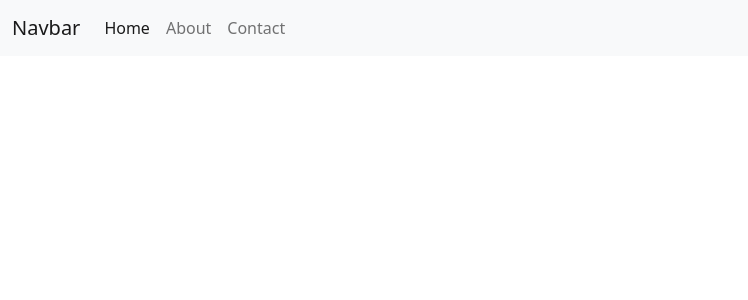
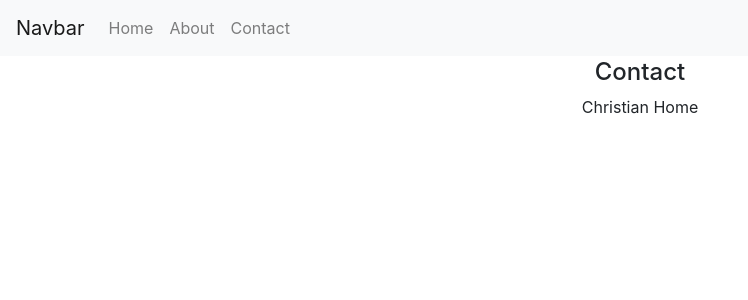
Before and after one commit to ChristianDC178/react_curse, a React (Create React App) app: page /contact in a window 1280 px wide. Shown: the top 300 px of the page, without its empty margins (0-748 px from the left). Built offline with nearby package versions, Linux system fonts and the light colour scheme.

Commit message:
'router'

```diff
--- a/public/index.html
+++ b/public/index.html
@@ -13,11 +13,12 @@
       user's mobile device or desktop. See https://developers.google.com/web/fundamentals/web-app-manifest/
     -->
   <!-- CSS only -->
-  <link href="https://cdn.jsdelivr.net/npm/bootstrap@5.1.3/dist/css/bootstrap.min.css" rel="stylesheet"
-    integrity="sha384-1BmE4kWBq78iYhFldvKuhfTAU6auU8tT94WrHftjDbrCEXSU1oBoqyl2QvZ6jIW3" crossorigin="anonymous">
   <!-- JavaScript Bundle with Popper -->
 
   <link rel="manifest" href="%PUBLIC_URL%/manifest.json" />
+  <link rel="stylesheet" href="https://stackpath.bootstrapcdn.com/bootstrap/4.5.0/css/bootstrap.min.css"
+    integrity="sha384-9aIt2nRpC12Uk9gS9baDl411NQApFmC26EwAOH8WgZl5MYYxFfc+NcPb1dKGj7Sk" crossorigin="anonymous">
+
   <!--
       Notice the use of %PUBLIC_URL% in the tags above.
       It will be replaced with the URL of the `public` folder during the build.
@@ -43,8 +44,14 @@
       To begin the development, run `npm start` or `yarn start`.
       To create a production bundle, use `npm run build` or `yarn build`.
     -->
-  <script src="https://cdn.jsdelivr.net/npm/bootstrap@5.1.3/dist/js/bootstrap.bundle.min.js"
-    integrity="sha384-ka7Sk0Gln4gmtz2MlQnikT1wXgYsOg+OMhuP+IlRH9sENBO0LRn5q+8nbTov4+1p"
+  <script src="https://code.jquery.com/jquery-3.5.1.slim.min.js"
+    integrity="sha384-DfXdz2htPH0lsSSs5nCTpuj/zy4C+OGpamoFVy38MVBnE+IbbVYUew+OrCXaRkfj"
+    crossorigin="anonymous"></script>
+  <script src="https://cdn.jsdelivr.net/npm/popper.js@1.16.0/dist/umd/popper.min.js"
+    integrity="sha384-Q6E9RHvbIyZFJoft+2mJbHaEWldlvI9IOYy5n3zV9zzTtmI3UksdQRVvoxMfooAo"
+    crossorigin="anonymous"></script>
+  <script src="https://stackpath.bootstrapcdn.com/bootstrap/4.5.0/js/bootstrap.min.js"
+    integrity="sha384-OgVRvuATP1z7JjHLkuOU7Xw704+h835Lr+6QL9UvYjZE3Ipu6Tp75j7Bh/kR0JKI"
     crossorigin="anonymous"></script>
 </body>
 
--- a/src/RouterApp.js
+++ b/src/RouterApp.js
@@ -4,19 +4,19 @@ import Home from './components/router/Home'
 import About from './components/router/About'
 import Contact from './components/router/Contact'
 import Navbar from './components/router/Navbar'
-import { BrowserRouter as Router, Route, Link } from "react-router-dom";
+import { BrowserRouter as Router, Routes, Route, Link } from "react-router-dom";
+import { Nav } from 'reactstrap';
 
 function RouterApp() {
     return (
-        <Router>
-            <div className="App">
-                <Navbar>
-                    <Route exact path="/" component={Home} />
-                    <Route path="/about" component={About} />
-                    <Route path="/contact" component={Contact} />
-                </Navbar>
-            </div>
-        </Router>
+        <div className="App">
+            <Navbar />
+            <Routes>
+                <Route exact path="/" element={<Home />} />
+                <Route path="/about" element={<About />} />
+                <Route path="/contact" element={<Contact />} />
+            </Routes>
+        </div>
     );
 }
 
--- a/src/components/router/About.js
+++ b/src/components/router/About.js
@@ -1,17 +1,12 @@
 import React from "react";
 
-
 const About = () => {
-
     return (
-
         <div className="container">
-            <h4 className="center"></h4>
+            <h4 className="center">About</h4>
             <p>Christian About</p>
         </div>
-
     )
-
 }
 
 export default About
--- a/src/components/router/Contact.js
+++ b/src/components/router/Contact.js
@@ -4,12 +4,10 @@ import React from "react";
 const Contact = () => {
 
     return (
-
         <div className="container">
-            <h4 className="center"></h4>
+            <h4 className="center">Contact</h4>
             <p>Christian Home</p>
         </div>
-
     )
 
 }
--- a/src/components/router/Home.js
+++ b/src/components/router/Home.js
@@ -2,14 +2,12 @@ import React from "react";
 
 
 const Home = () => {
-
     return (
         <div className="container">
-            <h4 className="center"></h4>
+            <h4 className="center">Home</h4>
             <p>Christian Home</p>
         </div>
     )
-
 }
 
 export default Home
--- a/src/components/router/Navbar.js
+++ b/src/components/router/Navbar.js
@@ -4,17 +4,15 @@ const Navbar = () => {
 
     return (
         <nav className="navbar navbar-expand-lg navbar-light bg-light">
-            <div className="container-fluid">
-                <a className="navbar-brand" href="#">Navbar</a>
-                <button className="navbar-toggler" type="button" data-bs-toggle="collapse" data-bs-target="#navbarNav" aria-controls="navbarNav" aria-expanded="false" aria-label="Toggle navigation">
-                    <span className="navbar-toggler-icon"></span>
-                </button>
-                <div className="collapse navbar-collapse" id="navbarNav">
-                    <ul className="navbar-nav">
-                        <li className="nav-item"><a className="nav-link active" aria-current="page" href="/">Home</a></li>
-                        <li className="nav-item"><a className="nav-link" href="/about">About</a></li>
-                        <li className="nav-item"><a className="nav-link" href="/contact">Contact</a></li>
-                    </ul>
+            <a className="navbar-brand" href="#">Navbar</a>
+            <button className="navbar-toggler" type="button" data-toggle="collapse" data-target="#navbarNavAltMarkup" aria-controls="navbarNavAltMarkup" aria-expanded="false" aria-label="Toggle navigation">
+                <span className="navbar-toggler-icon"></span>
+            </button>
+            <div className="collapse navbar-collapse" id="navbarNavAltMarkup">
+                <div className="navbar-nav">
+                    <a className="nav-item nav-link" href="/">Home <span className="sr-only">(current)</span></a>
+                    <a className="nav-item nav-link" href="/about">About</a>
+                    <a className="nav-item nav-link" href="/contact">Contact</a>
                 </div>
             </div>
         </nav>
--- a/src/index.js
+++ b/src/index.js
@@ -3,11 +3,12 @@ import ReactDOM from 'react-dom';
 import './index.css';
 
 //Apps
-import App from './App';
-import FetchCardApp from './FetchCardApp'
-import ReactContextApp from './ReactContextApp';
-import UseReducerApp from './UseReducerApp'
+//import App from './App';
+//import FetchCardApp from './FetchCardApp'
+//import ReactContextApp from './ReactContextApp';
+//import UseReducerApp from './UseReducerApp'
 import RouterApp from './RouterApp'
+import { BrowserRouter } from "react-router-dom";
 
 ReactDOM.render(
   <React.StrictMode>
@@ -15,7 +16,10 @@ ReactDOM.render(
     {/*<FetchCardApp title="Fetch Card" />*/}
     {/*<ReactContextApp title="React Context"></ReactContextApp>*/}
     {/*{<UseReducerApp title="Use Reducer"></UseReducerApp>}/}*/}
-    <RouterApp title="Use Reducer"></RouterApp>
+
+    <BrowserRouter>
+      <RouterApp title="Use Reducer"></RouterApp>
+    </BrowserRouter>
   </React.StrictMode>,
   document.getElementById('root')
 );
```
